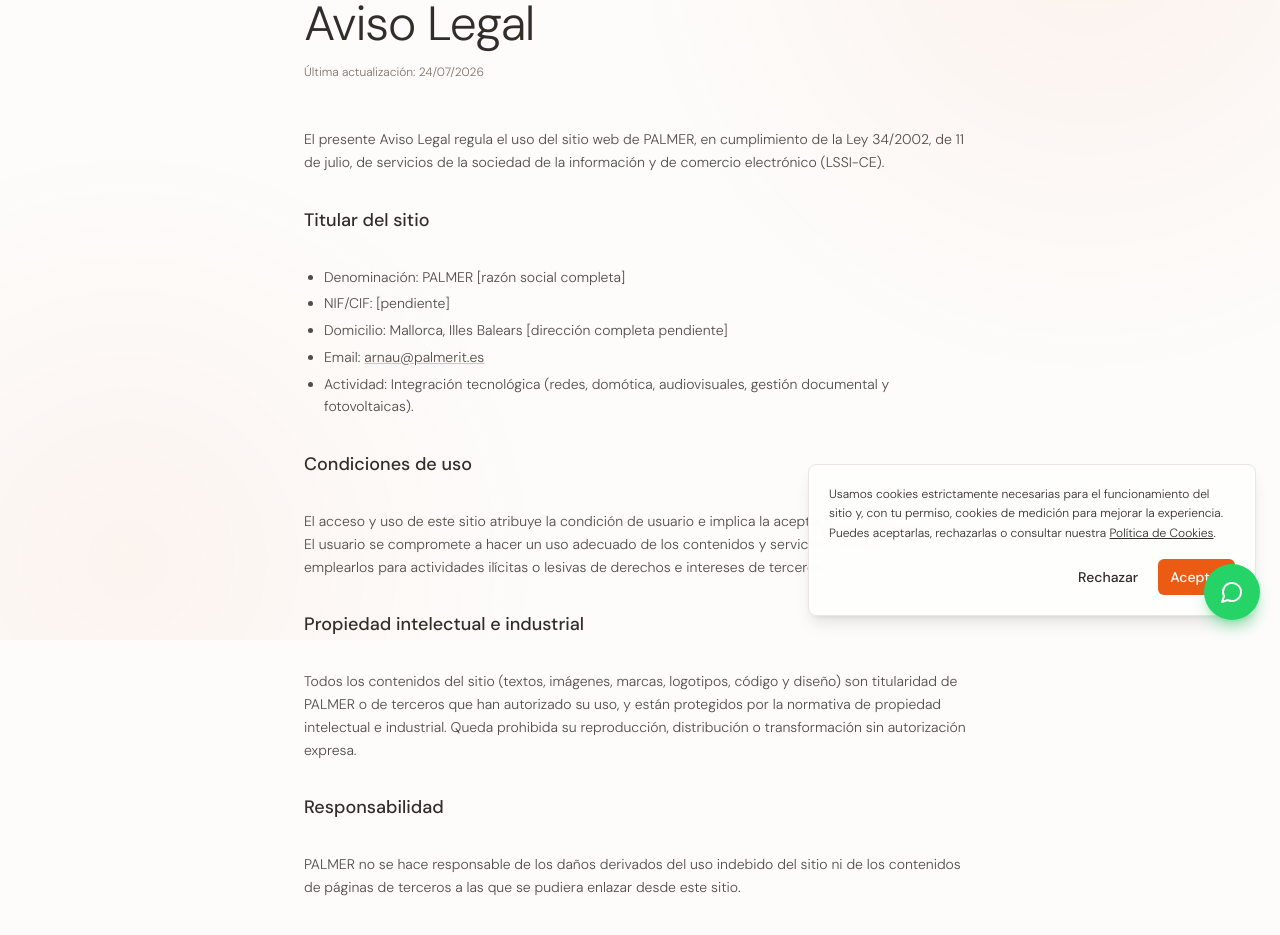
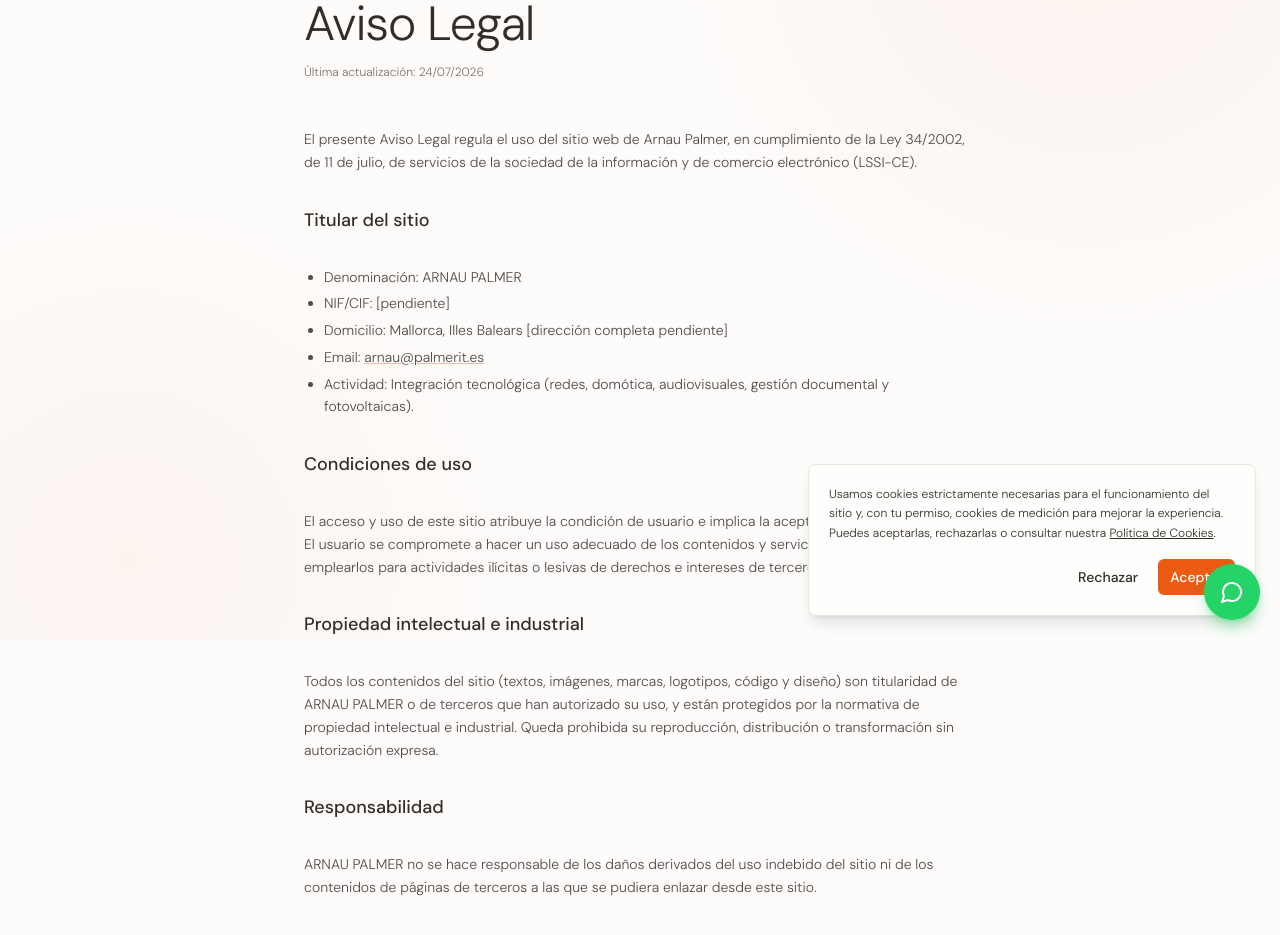
Before and after one commit to apalmerr/tranquil-camp-retreat, a React (Vite) app: page /aviso-legal in a window 1280 px wide. Shown: the part 160-1095 px from the top of the page. Built offline with nearby package versions, Linux system fonts and the light colour scheme; the HTML template or start-up script is replaced by a standard one.

Commit message:
Changes
Co-authored-by: apalmerr <58225537+apalmerr@users.noreply.github.com>

```diff
--- a/src/pages/LegalNotice.tsx
+++ b/src/pages/LegalNotice.tsx
@@ -3,14 +3,14 @@ import LegalLayout from "./legal/LegalLayout";
 const LegalNotice = () => (
   <LegalLayout eyebrow="Legal" title="Aviso Legal" updatedAt="24/07/2026">
     <p>
-      El presente Aviso Legal regula el uso del sitio web de PALMER, en cumplimiento de la Ley
+      El presente Aviso Legal regula el uso del sitio web de Arnau Palmer, en cumplimiento de la Ley
       34/2002, de 11 de julio, de servicios de la sociedad de la información y de comercio
       electrónico (LSSI-CE).
     </p>
 
     <h2>Titular del sitio</h2>
     <ul>
-      <li>Denominación: PALMER [razón social completa]</li>
+      <li>Denominación: ARNAU PALMER</li>
       <li>NIF/CIF: [pendiente]</li>
       <li>Domicilio: Mallorca, Illes Balears [dirección completa pendiente]</li>
       <li>Email: <a href="mailto:arnau@palmerit.es">arnau@palmerit.es</a></li>
@@ -28,14 +28,14 @@ const LegalNotice = () => (
     <h2>Propiedad intelectual e industrial</h2>
     <p>
       Todos los contenidos del sitio (textos, imágenes, marcas, logotipos, código y diseño) son
-      titularidad de PALMER o de terceros que han autorizado su uso, y están protegidos por la
+      titularidad de ARNAU PALMER o de terceros que han autorizado su uso, y están protegidos por la
       normativa de propiedad intelectual e industrial. Queda prohibida su reproducción,
       distribución o transformación sin autorización expresa.
     </p>
 
     <h2>Responsabilidad</h2>
     <p>
-      PALMER no se hace responsable de los daños derivados del uso indebido del sitio ni de los
+      ARNAU PALMER no se hace responsable de los daños derivados del uso indebido del sitio ni de los
       contenidos de páginas de terceros a las que se pudiera enlazar desde este sitio.
     </p>
 
@@ -47,7 +47,7 @@ const LegalNotice = () => (
     </p>
 
     <p className="text-xs text-muted-foreground pt-6 border-t border-border">
-      Página mantenida por PALMER. Los datos entre corchetes deben completarse por el titular antes
+      Página mantenida por ARNAU PALMER. Los datos entre corchetes deben completarse por el titular antes
       de la publicación definitiva.
     </p>
   </LegalLayout>
--- a/src/pages/LocationDetail.tsx
+++ b/src/pages/LocationDetail.tsx
@@ -49,7 +49,7 @@ const LocationDetail = () => {
     description,
     provider: {
       "@type": "LocalBusiness",
-      name: "PALMER",
+      name: "ARNAU PALMER",
       areaServed: "Mallorca, Islas Baleares, España",
     },
     serviceType: tagline,
--- a/src/pages/NotFound.tsx
+++ b/src/pages/NotFound.tsx
@@ -26,7 +26,7 @@ const NotFound = () => {
       <Navigation />
       <main className="flex-1 flex items-center justify-center px-6 py-24">
         <div className="text-center max-w-md">
-          <p className="text-[11px] uppercase tracking-[0.3em] text-primary mb-6">PALMER</p>
+          <p className="text-[11px] uppercase tracking-[0.3em] text-primary mb-6">ARNAU PALMER</p>
           <h1 className="text-7xl md:text-9xl font-light tracking-tight text-foreground mb-6">404</h1>
           <p className="text-lg text-muted-foreground font-light mb-2">{t("notFound.sub")}</p>
           <p className="text-sm text-muted-foreground/70 font-light mb-10">{t("notFound.hint")}</p>
--- a/src/pages/Privacy.tsx
+++ b/src/pages/Privacy.tsx
@@ -3,7 +3,7 @@ import LegalLayout from "./legal/LegalLayout";
 const Privacy = () => (
   <LegalLayout eyebrow="Legal" title="Política de Privacidad" updatedAt="24/07/2026">
     <p>
-      En PALMER nos tomamos la protección de tus datos personales muy en serio. Esta política
+      En Arnau Palmer nos tomamos la protección de tus datos personales muy en serio. Esta política
       explica qué datos recogemos, con qué finalidad, con qué base legal y qué derechos tienes
       sobre ellos, conforme al Reglamento (UE) 2016/679 (RGPD) y a la Ley Orgánica 3/2018 de
       Protección de Datos y garantía de derechos digitales (LOPDGDD).
@@ -11,7 +11,7 @@ const Privacy = () => (
 
     <h2>Responsable del tratamiento</h2>
     <ul>
-      <li>Titular: PALMER [razón social completa]</li>
+      <li>Titular: ARNAU PALMER</li>
       <li>NIF/CIF: [pendiente]</li>
       <li>Domicilio: Mallorca, Illes Balears [dirección completa pendiente]</li>
       <li>Email: <a href="mailto:arnau@palmerit.es">arnau@palmerit.es</a></li>
@@ -83,7 +83,7 @@ const Privacy = () => (
     </p>
 
     <p className="text-xs text-muted-foreground pt-6 border-t border-border">
-      Página mantenida por PALMER. Los datos fiscales entre corchetes deben completarse por el
+      Página mantenida por ARNAU PALMER. Los datos fiscales entre corchetes deben completarse por el
       titular antes de la publicación definitiva.
     </p>
   </LegalLayout>
```
